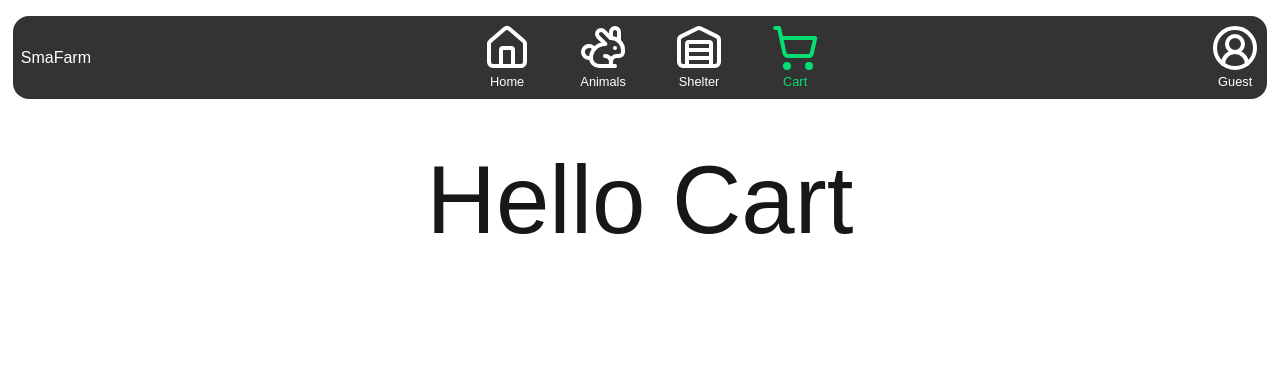
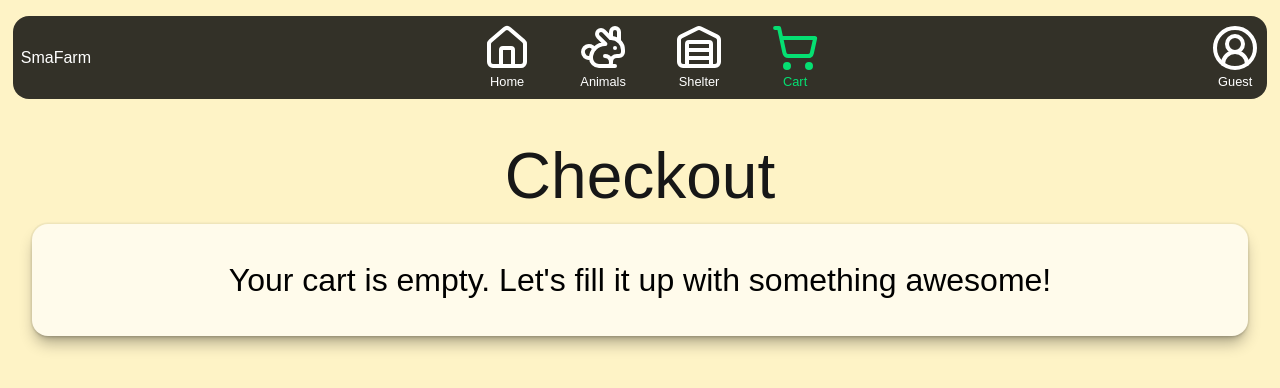
Before and after one commit to Salthof28/smafarm-front-end, a Next.js app: page /cart in a window 1280 px wide. Shown: the top 388 px of the page. Built offline with nearby package versions, Linux system fonts and the light colour scheme.

Commit message:
refactor: change position flex

```diff
--- a/src/app/cart/page.tsx
+++ b/src/app/cart/page.tsx
@@ -4,10 +4,13 @@ import Navbar from "@/components/navbar";
 export default function Cart() {
     const activeIconNav: string = 'cart';
     return(
-        <div className="w-full flex flex-col items-center min-h-screen overflow-x-hidden">
+        <div className="w-full bg-amber-100 flex flex-col items-center min-h-screen overflow-x-hidden">
             <Navbar activeIconNav={activeIconNav}/>
-            <main className="flex items-center flex-col" >
-            <h1 className="p-[8rem]">Hello Cart</h1>
+            <h2 className="pt-[8rem]">Checkout</h2>
+            <main className="flex flex-col items-center gap-[2rem] text-black" >
+                <div className="flex flex-col max-lg:items-center lg:flex-row gap-[2rem] xl:gap-[4rem] 2xl:gap-[6rem] w-[95vw] 2xl:w-[75vw] bg-amber-50 shadow-lg/30 ring-[0.1rem] ring-black/5 p-[2rem] rounded-[1rem] justify-center">
+                    <h4>Your cart is empty. Let's fill it up with something awesome!</h4>
+                </div>
             </main>
         </div>
     )
```
